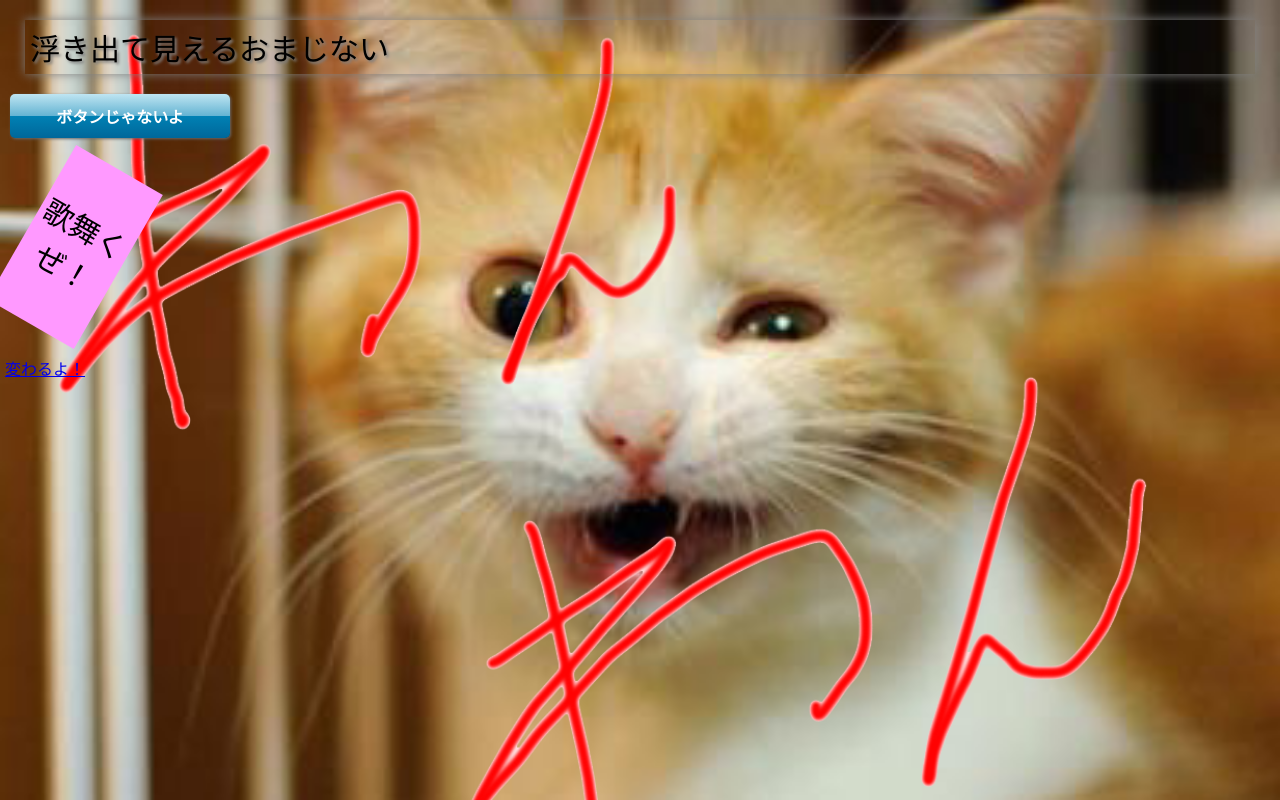
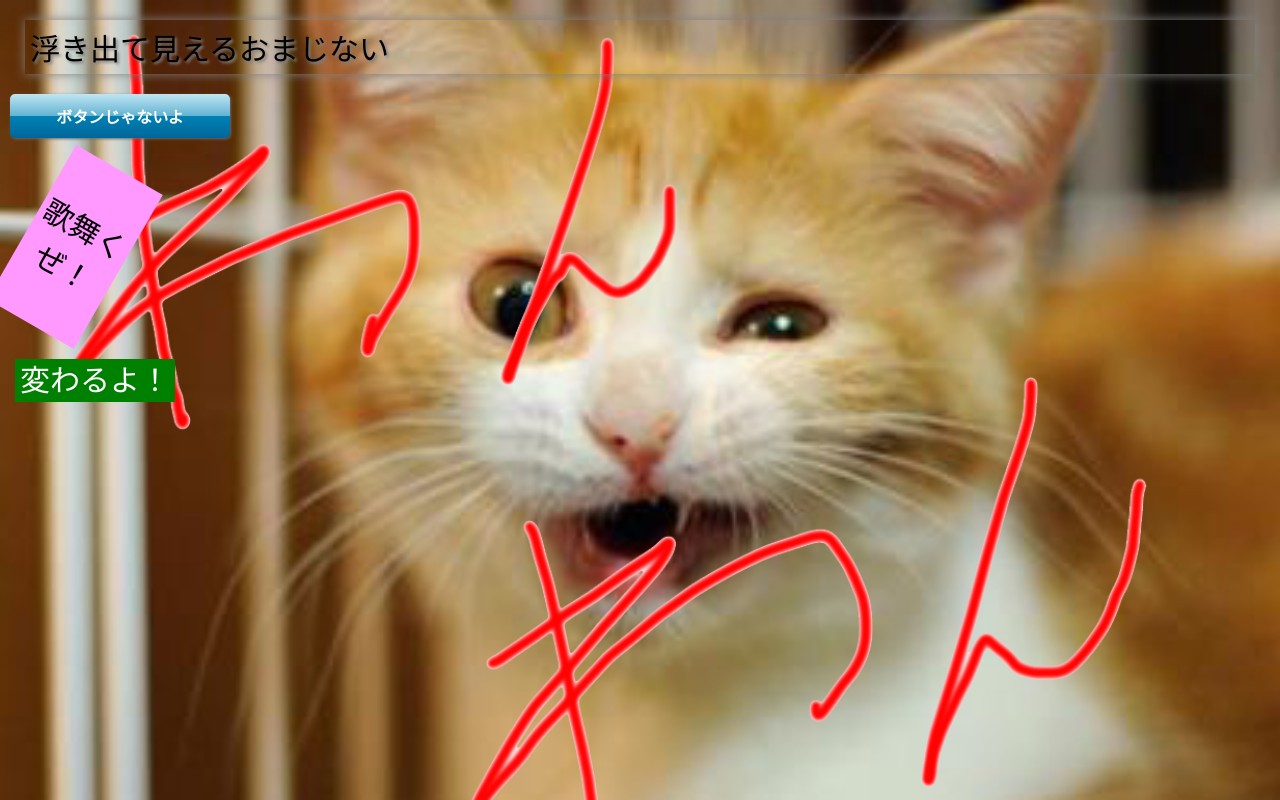
Before and after one commit to ikeda-motoumi/2016web1-9, a plain HTML site: page index.html in a window 1280 px wide. Drawn offline with Linux system fonts and the light colour scheme.

Commit message:
Update default.css

```diff
--- a/css/default.css
+++ b/css/default.css
@@ -45,3 +45,23 @@ body{
 .rotate{
   transform: rotate(30deg);
 }
+
+p.transition{
+  margin: 10px;
+}
+
+p.transition a{
+  background-color: green;
+  color: white;
+  font-size: 30px;
+  text-decoration: none;
+  padding: 5px;
+  transition: 1s;
+}
+
+p.transition a:hover{
+   background-color: yellow;
+   text-decoration: none;
+   padding: 5px;
+   color: black;
+}
```
